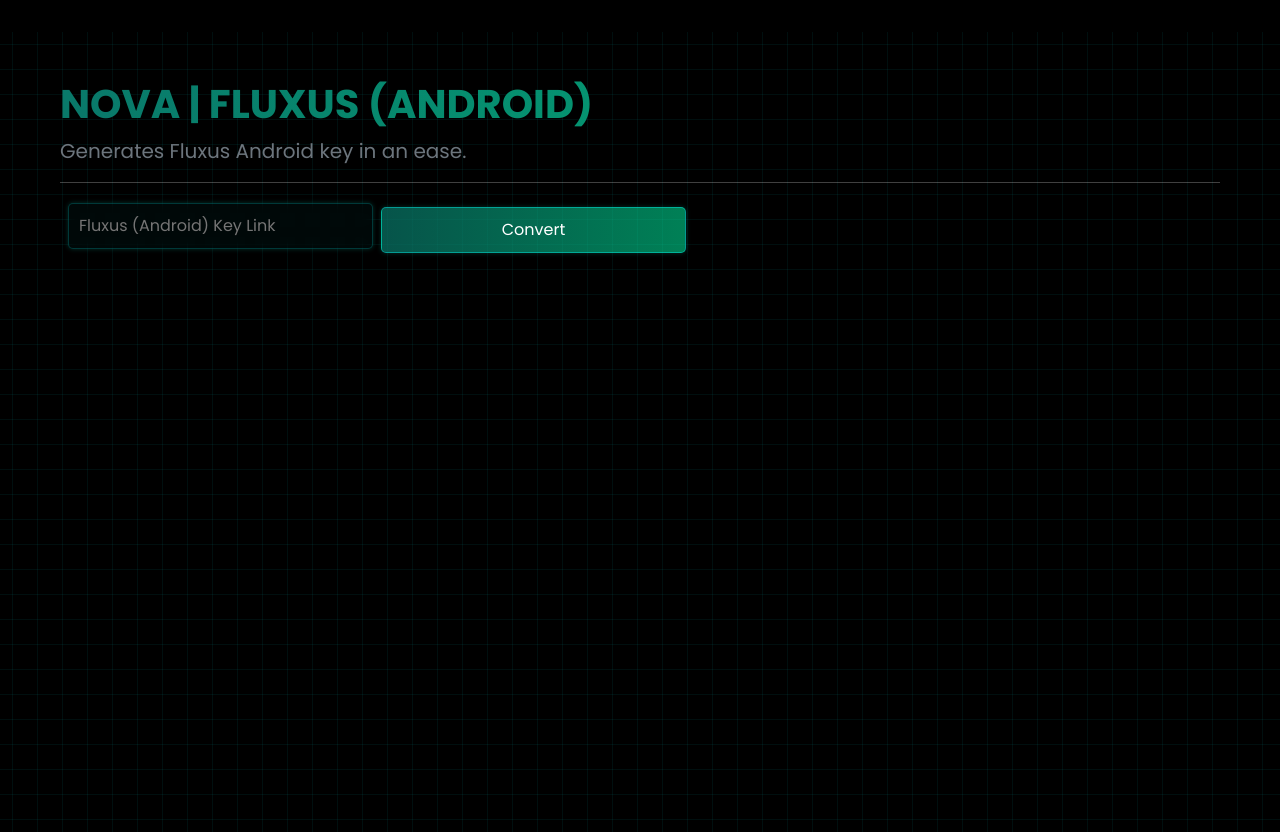
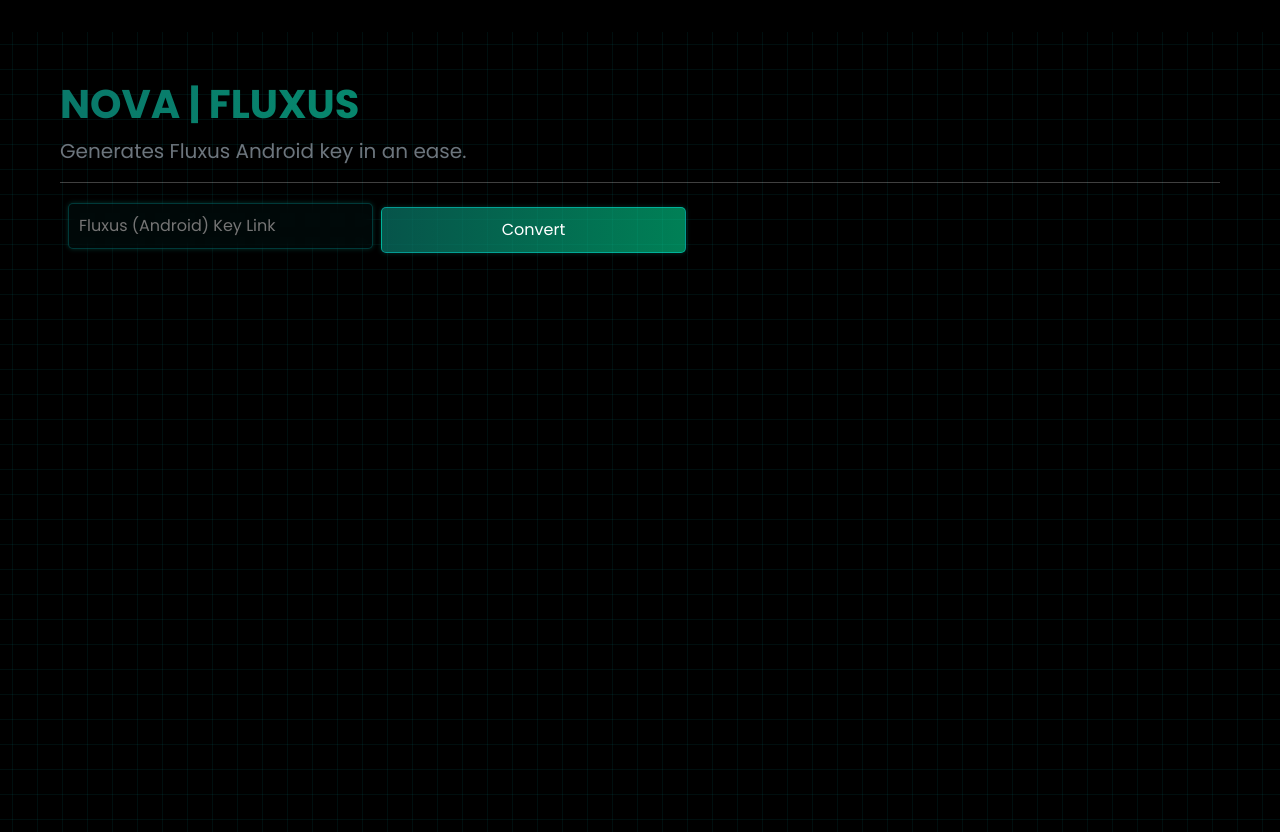
Before and after one commit to cszndex/NovaWebsite, a Flask app: page /tools/fluxus in a window 1280 px wide. Shown: the part 58-890 px from the top of the page. Run offline with Flask 3, Linux system fonts and the light colour scheme; some libraries are stand-ins or nearby versions.

Commit message:
update flux.html

```diff
--- a/api/templates/flux.html
+++ b/api/templates/flux.html
@@ -50,7 +50,7 @@
 
   <div class="article container-fluid h-100">
     <div class="info w-100 p-md-5">
-      <h1 class="reveal fs-1 text-start">Nova | Fluxus (Android)</h1>
+      <h1 class="reveal fs-1 text-start">Nova | Fluxus</h1>
       <p class="text-wrap text-start fs-5 text-muted min-vw-30 text-wrap">Generates Fluxus Android key in an ease.</p>
       <hr>
       <div>
```
